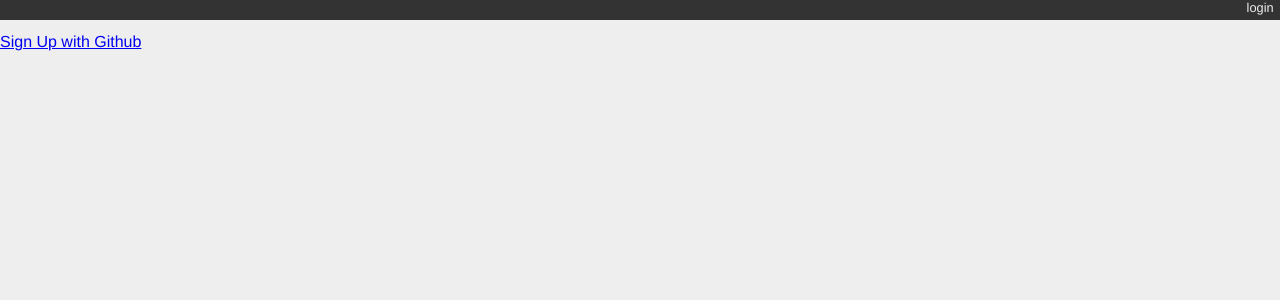
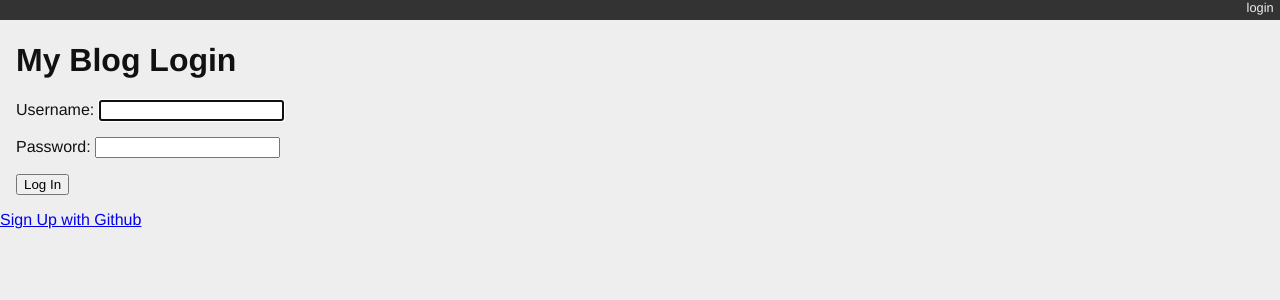
Before and after one commit to salentiev/django-blog, a Django app: page /login/ in a window 1280 px wide. Shown: the top 300 px of the page. Run offline with Django 3.2, Linux system fonts and the light colour scheme; some libraries are stand-ins or nearby versions.

Commit message:
django-allauth fixes

```diff
--- a/blogging/tests.py
+++ b/blogging/tests.py
@@ -29,7 +29,7 @@ class FrontEndTestCase(TestCase):
         resp = self.client.get("/")
         # the content of the rendered response is always a bytestring
         resp_text = resp.content.decode(resp.charset)
-        self.assertTrue("Super Coolest Posts" in resp_text)
+        self.assertTrue("My Django Blog" in resp_text)
         for count in range(1, 11):
             title = "Post %d Title" % count
             if count < 6:
--- a/mysite/templates/base.html
+++ b/mysite/templates/base.html
@@ -19,7 +19,6 @@
       </ul>
      </div>              {# header ends here #}
 
-	{% if user.is_authenticated %}
 
     <div id="container">
       <div id="content">
@@ -29,7 +28,7 @@
       </div>
     </div>
 
-	{% else %}
+	{% if not user.is_authenticated %}
 
 	<a href="{% provider_login_url 'github' %}">Sign Up with Github</a>
 
```
